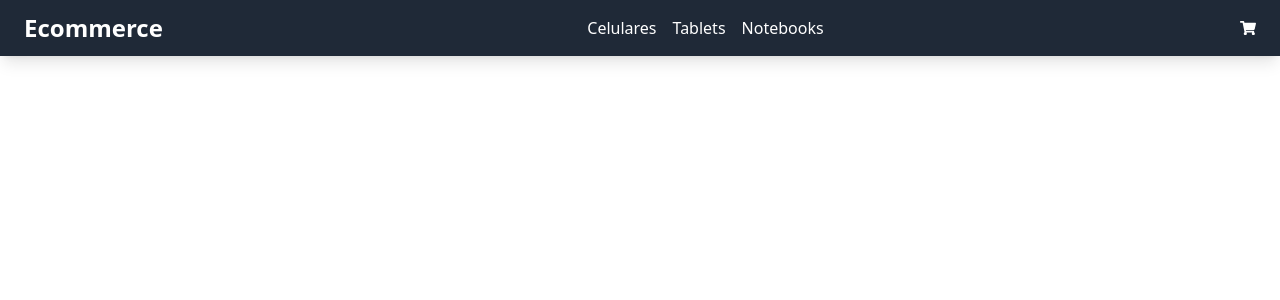
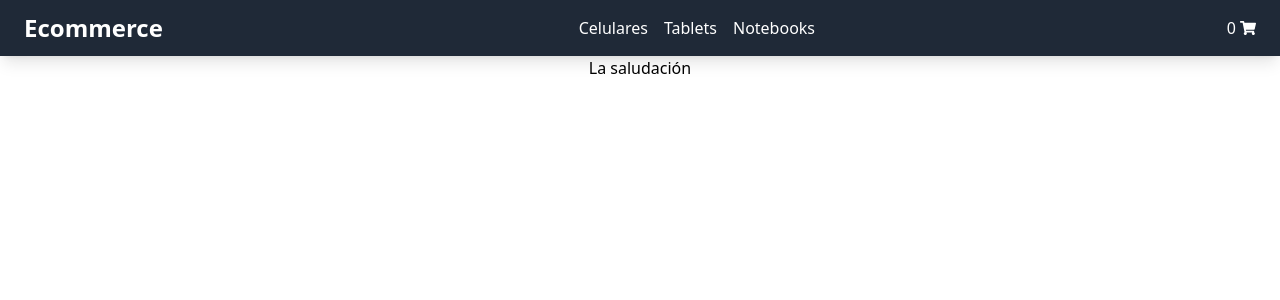
Before and after one commit to oscardenas17/comision34695sab, a React (Create React App) app: page / in a window 1280 px wide. Shown: the top 300 px of the page. Built offline with nearby package versions, Linux system fonts and the light colour scheme.

Commit message:
Desafío: Crea tu landing

```diff
--- a/src/App.js
+++ b/src/App.js
@@ -1,5 +1,8 @@
 import './App.css';
+import ItemListContainer from './components/ItemListContainer/ItemListContainer';
+
 import Navbar from './components/Navbar/Navbar';
+
 
 function App() {
   // const imagen = <img src="url" alt="imagen" />
@@ -15,6 +18,7 @@
         {imagen}
       </header> */}
       <Navbar />
+      <ItemListContainer greeting={' La saludación'}/>
     </div>
   );
 }
--- /dev/null
+++ b/src/components/CartWidget/CartWidget.js
@@ -0,0 +1,31 @@
+import React from "react";
+
+const CartWidget = () => {
+  return (
+    <>
+    <div className="flex ">
+    <p className="p-1">0</p>
+    <svg
+        aria-hidden="true"
+        focusable="false"
+        data-prefix="fas"
+        data-icon="shopping-cart"
+        class="w-4"
+        role="img"
+        xmlns="http://www.w3.org/2000/svg"
+        viewBox="0 0 576 512"
+      >
+        <path
+          fill="currentColor"
+          d="M528.12 301.319l47.273-208C578.806 78.301 567.391 64 551.99 64H159.208l-9.166-44.81C147.758 8.021 137.93 0 126.529 0H24C10.745 0 0 10.745 0 24v16c0 13.255 10.745 24 24 24h69.883l70.248 343.435C147.325 417.1 136 435.222 136 456c0 30.928 25.072 56 56 56s56-25.072 56-56c0-15.674-6.447-29.835-16.824-40h209.647C430.447 426.165 424 440.326 424 456c0 30.928 25.072 56 56 56s56-25.072 56-56c0-22.172-12.888-41.332-31.579-50.405l5.517-24.276c3.413-15.018-8.002-29.319-23.403-29.319H218.117l-6.545-32h293.145c11.206 0 20.92-7.754 23.403-18.681z"
+        ></path>
+
+      </svg>
+    </div>
+
+
+    </>
+  );
+};
+
+export default CartWidget;
--- /dev/null
+++ b/src/components/ItemListContainer/ItemListContainer.js
@@ -0,0 +1,9 @@
+import React from 'react'
+
+const ItemListContainer = ( {greeting} ) => {
+  return (
+    <h2> {greeting}</h2>
+  )
+}
+
+export default ItemListContainer
--- a/src/components/Navbar/Navbar.js
+++ b/src/components/Navbar/Navbar.js
@@ -1,3 +1,5 @@
+import CartWidget from "../CartWidget/CartWidget"
+
 
 
 const Navbar = () => {
@@ -15,10 +17,8 @@
                     <button className='px-2'>Notebooks</button>
                 </div>
 
-                <svg aria-hidden="true" focusable="false" data-prefix="fas" data-icon="shopping-cart" class="w-4" role="img" xmlns="http://www.w3.org/2000/svg" viewBox="0 0 576 512">
+                <CartWidget/>
 
-                    <path fill="currentColor" d="M528.12 301.319l47.273-208C578.806 78.301 567.391 64 551.99 64H159.208l-9.166-44.81C147.758 8.021 137.93 0 126.529 0H24C10.745 0 0 10.745 0 24v16c0 13.255 10.745 24 24 24h69.883l70.248 343.435C147.325 417.1 136 435.222 136 456c0 30.928 25.072 56 56 56s56-25.072 56-56c0-15.674-6.447-29.835-16.824-40h209.647C430.447 426.165 424 440.326 424 456c0 30.928 25.072 56 56 56s56-25.072 56-56c0-22.172-12.888-41.332-31.579-50.405l5.517-24.276c3.413-15.018-8.002-29.319-23.403-29.319H218.117l-6.545-32h293.145c11.206 0 20.92-7.754 23.403-18.681z"></path>
-                </svg>
             </div>
     </nav>
 
```
